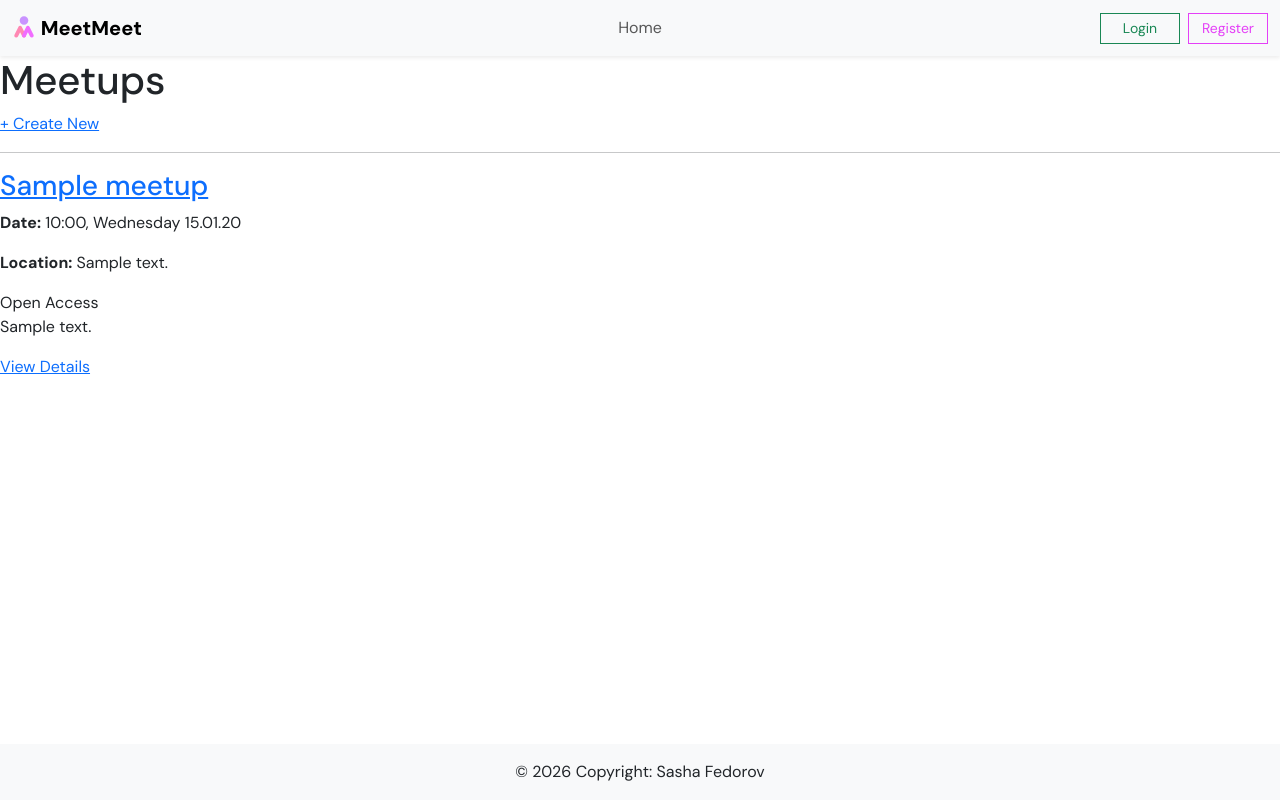
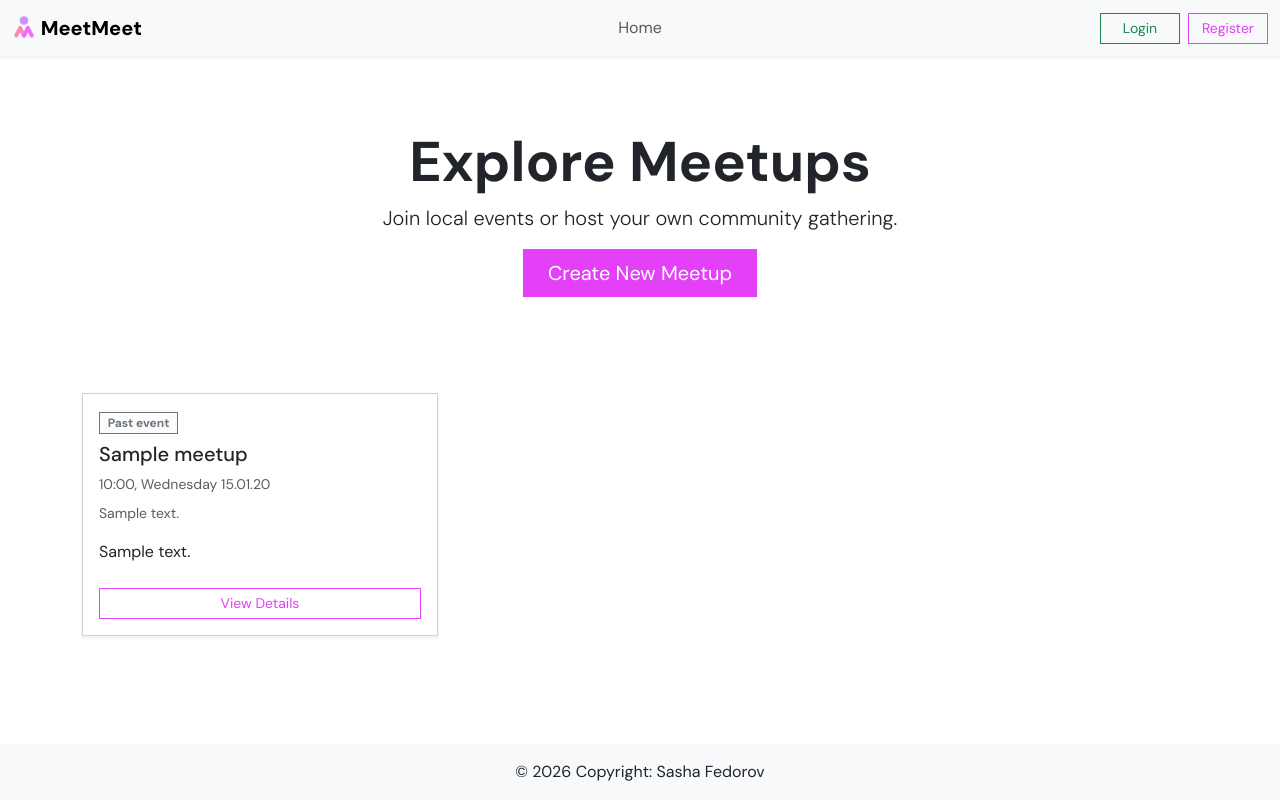
Before and after one commit to sasha-fedorov/meetmeet, a Django app: page / in a window 1280 px wide. Run offline with Django 5.2, Linux system fonts and the light colour scheme; tables that the repository leaves empty hold one stand-in row (values such as "Sample post"); some libraries are stand-ins or nearby versions.

Commit message:
feat: style meetup list template

```diff
--- a/meetups/templates/meetups/meetup_list.html
+++ b/meetups/templates/meetups/meetup_list.html
@@ -1,62 +1,99 @@
 {% extends 'base.html' %}
+
+{% load static %}
+{% load django_bootstrap5 %}
 
 {% block head_title %}
   Home
 {% endblock %}
 
 {% block content %}
-  <header>
-    <h1>Meetups</h1>
-    <a href="{% url 'meetup_create' %}">+ Create New</a>
-  </header>
+  <div id="banner-container">
+    <div class="py-5 mb-4">
+      <div class="container banner-text-container text-center p-4">
+        <h1 class="display-4 fw-bold">Explore Meetups</h1>
+        <p class="lead px-2">Join local events or host your own community gathering.</p>
+        <a href="{% url 'meetup_create' %}" class="btn btn-primary btn-lg px-4"><i class="bi bi-plus-lg"></i> Create New Meetup</a>
+      </div>
+    </div>
+  </div>
 
-  <hr />
-
+  <div class="container">
+    <div class="row g-4">
       {% for meetup in meetups %}
-    <div>
-      <h3><a href="{% url 'meetup_detail' meetup.pk %}">{{ meetup.title }}</a></h3>
-      <p>
-        <strong>Date:</strong> {{ meetup.start_datetime|date:' H:i, l d.m.y' }}
-      </p>
-      <p>
-        <strong>Location:</strong> {{ meetup.location_text|truncatechars:30 }}
-      </p>
-
-      <div>
-        {% if meetup.is_open %}
-          <span>Open Access</span>
+        <div class="col-md-6 col-lg-4">
+          <div class="card h-100 shadow-sm hover-shadow transition">
+            <div class="card-body">
+              <div class="mb-2">
+                {% if meetup.is_past %}
+                  <span class="badge bg-light-subtle text-secondary border border-secondary">Past event</span>
+                {% elif meetup.is_open %}
+                  <span class="badge bg-success-soft text-success border border-success">Open Access</span>
                 {% else %}
-          <span>Approval Required</span>
+                  <span class="badge bg-warning-soft text-warning border border-warning">Approval Required</span>
                 {% endif %}
               </div>
 
-      <p>{{ meetup.description|truncatewords:20 }}</p>
+              <h2 class="card-title h5"><a href="{% url 'meetup_detail' meetup.pk %}" class="text-decoration-none text-dark">{{ meetup.title }}</a></h2>
 
-      <div>
-        <a href="{% url 'meetup_detail' meetup.pk %}">View Details</a>
+              <p class="card-text text-muted small mb-2">
+                <strong><i class="bi bi-calendar-event"></i></strong>
+                {{ meetup.start_datetime|date:'H:i, l d.m.y' }}
+              </p>
+
+              <p class="card-text text-muted small mb-3">
+                <strong><i class="bi bi-geo-alt"></i></strong>
+                {{ meetup.location_text|truncatechars:30 }}
+              </p>
+
+              <p class="card-text">{{ meetup.description|truncatewords:15 }}</p>
+            </div>
+
+            <div class="card-footer bg-transparent border-top-0 pb-3">
+              <a href="{% url 'meetup_detail' meetup.pk %}" class="btn btn-outline-primary btn-sm w-100">View Details</a>
+            </div>
           </div>
         </div>
       {% empty %}
+        <div class="col-12 text-center py-5">
+          <div class="card py-5 border-dashed">
+            <p class="text-muted">No meetups found. Why not host one?</p>
             <div>
-      <p>No meetups found. Why not host one?</p>
-      <a href="{% url 'meetup_create' %}">Create a Meetup</a>
+              <a href="{% url 'meetup_create' %}" class="btn btn-primary">Create a Meetup</a>
+            </div>
+          </div>
         </div>
       {% endfor %}
+    </div>
 
     {% if is_paginated %}
-    <nav aria-label="Page navigation">
-      <ul>
+      <nav aria-label="Page navigation" class="mt-5">
+        <ul class="pagination justify-content-center">
           {% if page_obj.has_previous %}
-          <li>
-            <a href="?page={{ page_obj.previous_page_number }}" class="page-link">&laquo; PREV</a>
+            <li class="page-item">
+              <a class="page-link" href="?page={{ page_obj.previous_page_number }}">Previous</a>
+            </li>
+          {% else %}
+            <li class="page-item disabled">
+              <span class="page-link">Previous</span>
             </li>
           {% endif %}
+
+          <li class="page-item active">
+            <span class="page-link">{{ page_obj.number }}</span>
+          </li>
+
           {% if page_obj.has_next %}
-          <li>
-            <a href="?page={{ page_obj.next_page_number }}" class="page-link">NEXT &raquo;</a>
+            <li class="page-item">
+              <a class="page-link" href="?page={{ page_obj.next_page_number }}">Next</a>
+            </li>
+          {% else %}
+            <li class="page-item disabled">
+              <span class="page-link">Next</span>
             </li>
           {% endif %}
         </ul>
       </nav>
     {% endif %}
+  </div>
 {% endblock %}
```
Lines whose indentation alone changed are shown as unchanged.
